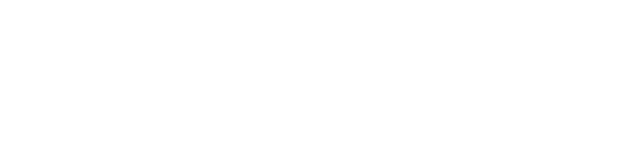
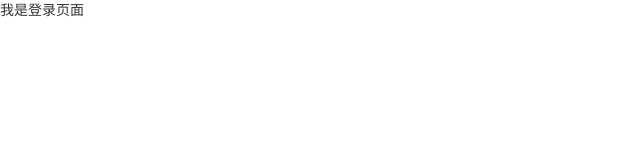
Before and after one commit to seven9261/letao, a website: page public/back/login.html in a window 1280 px wide. Shown: the whole page, without its empty margins (0-640 px from the left). Drawn offline with Linux system fonts and the light colour scheme.

Commit message:
登录测试

```diff
--- a/public/back/login.html
+++ b/public/back/login.html
@@ -11,6 +11,7 @@
   </style>
 </head>
 <body>
+  <p>我是登录页面</p>
 
 
 
```
